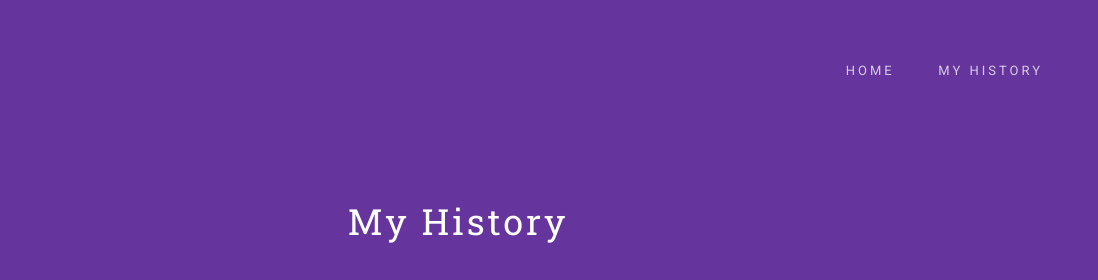
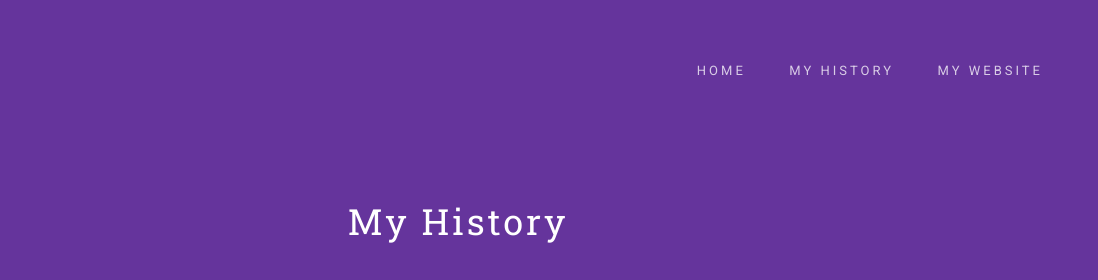
Before and after one commit to KentaTokuhara/website, a website: page about.html in a window 1280 px wide. Shown: the top 280 px of the page, 182-1280 px from the left. Drawn offline with nearby package versions, Linux system fonts and the light colour scheme.

Commit message:
Update about.html

```diff
--- a/about.html
+++ b/about.html
@@ -30,6 +30,7 @@
         <ul class="primary-nav">
           <li><a href="index.html">Home</a></li>
           <li><a href="about.html">My History</a></li>
+          <li><a href="Index2.html">My Website</a></li>
         </ul>
       </nav>
       <a href="#" class="nav-toggle">Menu<span></span></a> </div>
```
